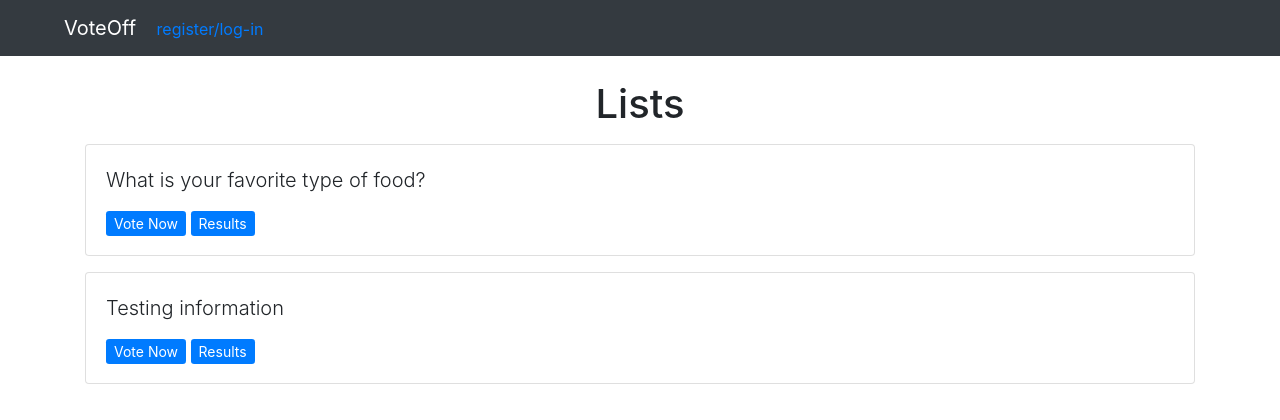
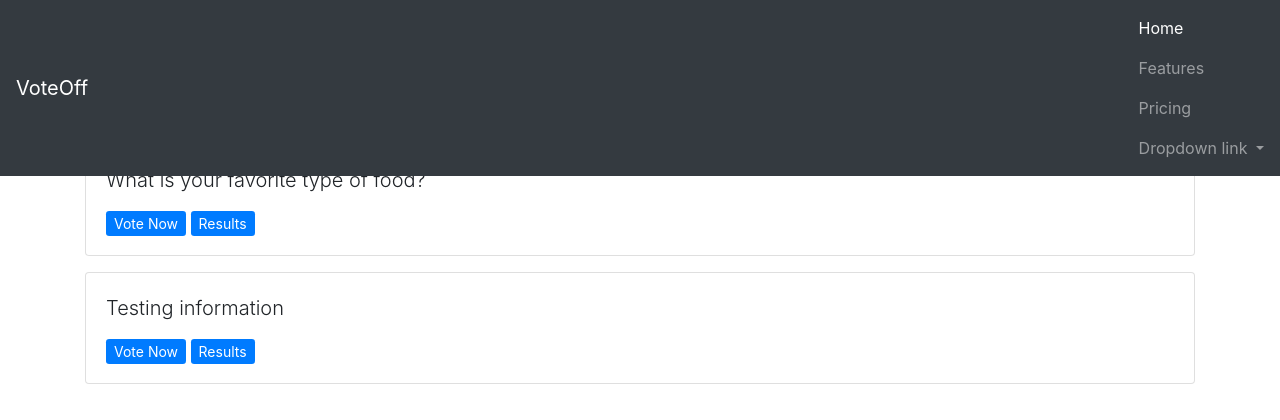
Before and after one commit to trey-sumida/voteoff-django, a Django app: page /lists/ in a window 1280 px wide. Shown: the top 420 px of the page. Run offline with Django 3.2, Linux system fonts and the light colour scheme; data comes from the database, SQL or seed files in the repository; both versions use the stored data as it was after the commit; some libraries are stand-ins or nearby versions.

Commit message:
broken navbar

```diff
--- a/voteoff-project/lists/urls.py
+++ b/voteoff-project/lists/urls.py
@@ -4,6 +4,7 @@ from . import views
 app_name = 'lists'
 urlpatterns = [
     path('register/', views.registeracc, name="registeracc"),
+    path('login/', views.loginuser, name="loginuser"),
     path('logout/', views.logoutuser, name="logoutuser"),
     path('lists/', views.index, name='index'),
     path('lists/<int:question_id>/', views.detail, name='detail'),
--- a/voteoff-project/lists/views.py
+++ b/voteoff-project/lists/views.py
@@ -2,10 +2,10 @@ from django.shortcuts import render, get_object_or_404, redirect
 from django.urls import reverse
 from django.http import Http404, HttpResponseRedirect
 from .models import Question, Choice
-from django.contrib.auth.forms import UserCreationForm
+from django.contrib.auth.forms import UserCreationForm, AuthenticationForm
 from django.contrib.auth.models import User
 from django.db import IntegrityError
-from django.contrib.auth import login, logout
+from django.contrib.auth import login, logout, authenticate
 
 # Get quesitons and display them
 def index(request):
@@ -70,3 +70,14 @@ def logoutuser(request):
     if request.method == 'POST':
         logout(request)
         return redirect('index')
+
+def loginuser(request):
+    if request.method == 'GET':
+        return render(request, 'lists/register.html', {'form':AuthenticationForm()})
+    else:
+        user = authenticate(request, username=request.POST['username'], password=request.POST['password'])
+        if user is None:
+            return render(request, 'lists/register.html', {'form':AuthenticationForm(), 'error':'Username and password did not match'})
+        else:
+            login(request, user)
+            return redirect('index')
--- a/voteoff-project/templates/partials/_navbar.html
+++ b/voteoff-project/templates/partials/_navbar.html
@@ -1,13 +1,32 @@
-<div class="navbar fixed-top navbar-dark bg-dark">
-        <div class="navbar-content">
+<nav class="navbar fixed-top navbar-dark bg-dark">
                 <a class="navbar-brand" href='/'>VoteOff</a>
+
                 {% if user.is_authenticated %}
                 <form action="{% url 'lists:logoutuser' %}" method="POST">
                         {% csrf_token %}
                         <button type="submit">Logout</button>
                 </form>
                 {% else %}
-                <a href="register">register/log-in</a>
+<ul class="navbar-nav">
+      <li class="nav-item active">
+        <a class="nav-link" href="#">Home <span class="sr-only">(current)</span></a>
+      </li>
+      <li class="nav-item">
+        <a class="nav-link" href="#">Features</a>
+      </li>
+      <li class="nav-item">
+        <a class="nav-link" href="#">Pricing</a>
+      </li>
+      <li class="nav-item dropdown">
+        <a class="nav-link dropdown-toggle" href="#" id="navbarDropdownMenuLink" role="button" data-toggle="dropdown" aria-haspopup="true" aria-expanded="false">
+          Dropdown link
+        </a>
+        <div class="dropdown-menu" aria-labelledby="navbarDropdownMenuLink">
+          <a class="dropdown-item" href="#">Action</a>
+          <a class="dropdown-item" href="#">Another action</a>
+          <a class="dropdown-item" href="#">Something else here</a>
+        </div>
+      </li>
+    </ul>
                 {% endif %}
-        </div>
-</div>
+</nav>
```
Also changed, not shown: voteoff-project/lists/templates/lists/login.html (added, +22 -0 lines), voteoff-project/db.sqlite3.
